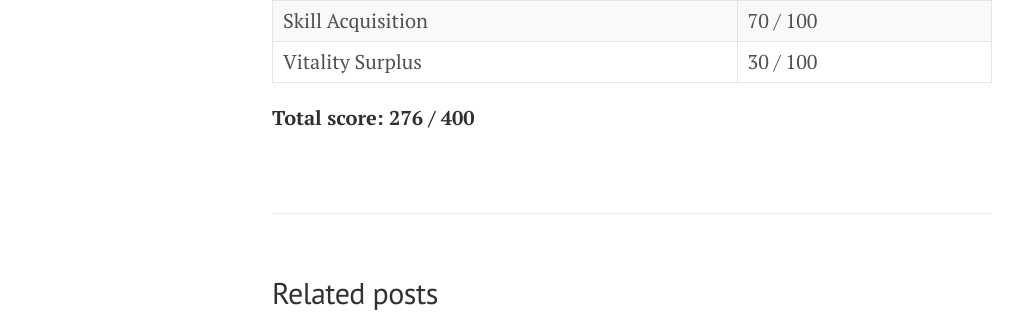
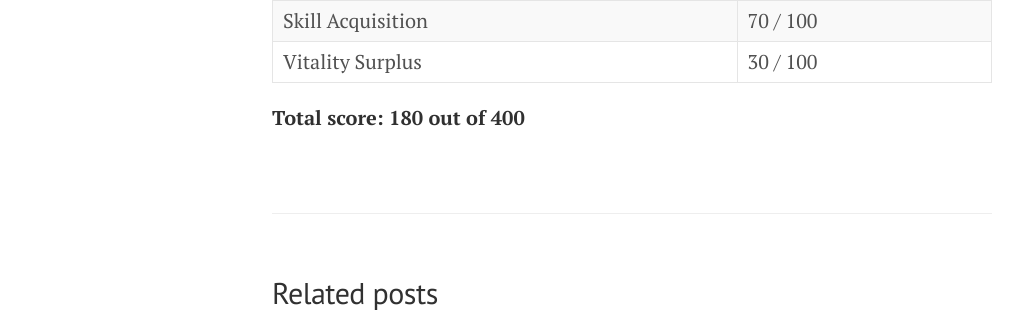
Before and after one commit to noelrivasc/blog, a Jekyll site: the page built from _posts/2024-03-21-quarterly-report.markdown, in a window 1280 px wide and 900 px high, scrolled down 3485 px. Shown: the part 405-717 px from the top of the window, without its empty margins (8-1031 px from the left). Built offline with Jekyll 4.4.1, drawn with Linux system fonts in a browser that asks for light colours.

Commit message:
Fixed the overall score in the q1 report

```diff
--- a/_posts/2024-03-21-quarterly-report.markdown
+++ b/_posts/2024-03-21-quarterly-report.markdown
@@ -88,4 +88,4 @@ This one is subjective, too; while money is numeric by nature, creative energy i
 |Skill Acquisition|70 / 100|
 |Vitality Surplus|30 / 100|
 
-**Total score: 276 / 400**
+**Total score: 180 out of 400**
```
